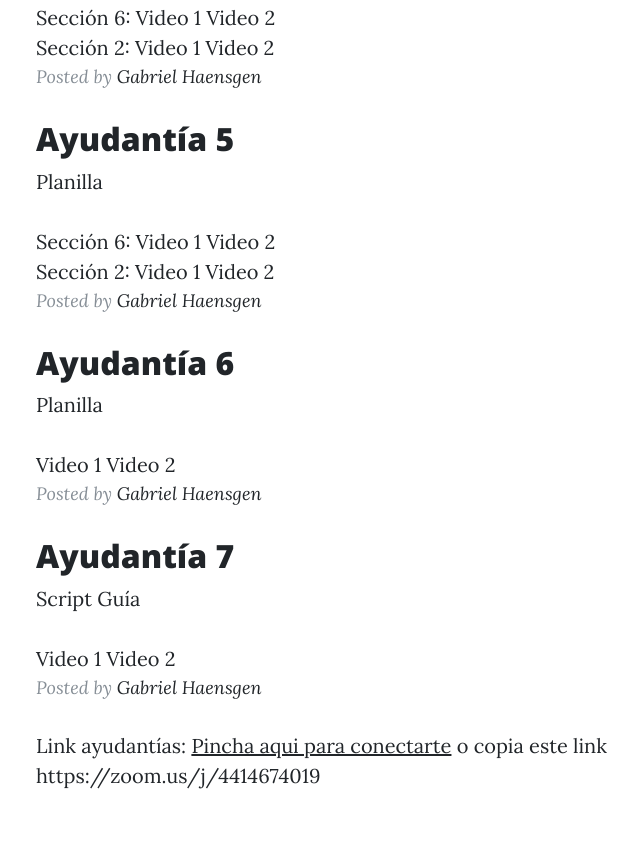
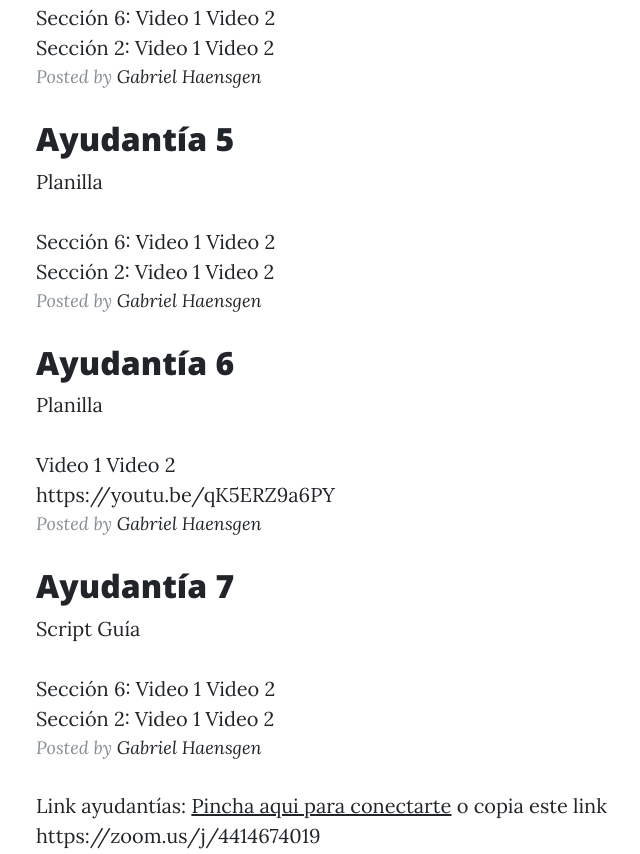
Before and after one commit to Haensgen/programacion, a website: page index.html in a window 1280 px wide. Shown: the part 1112-1966 px from the top of the page, without its empty margins (239-879 px from the left). Drawn offline with nearby package versions, Linux system fonts and the light colour scheme.

Commit message:
Update index.html

```diff
--- a/index.html
+++ b/index.html
@@ -122,7 +122,8 @@
                       </h2>
              <a href='ayudantias/Ejercicio Dashboard.xlsx'>Planilla</a><br><br>
              <a href='https://youtu.be/iF9I3c3-sVk'>Video 1</a>
-             <a href='https://youtu.be/Zn_mg5DmIzU'>Video 2</a><br>
+             <a href='https://youtu.be/Zn_mg5DmIzU'>Video 2</a><br>https://youtu.be/qK5ERZ9a6PY
+
                               <p class="post-meta">Posted by
             <a href="https://haensgen.github.io">Gabriel Haensgen</a>
 
@@ -131,8 +132,13 @@
                       </h2>
              <a href='ayudantias/scriptayudantia7.R'>Script</a>
              <a href='ayudantias/ayudantia7.pdf'>Guía</a><br><br>
+              Sección 6:
              <a href='https://youtu.be/ZQYXBxiUYUM'>Video 1</a>
              <a href='https://youtu.be/wfpPNKcaUqA'>Video 2</a><br>
+             Sección 2:
+             <a href='https://youtu.be/qK5ERZ9a6PY'>Video 1</a>
+             <a href='https://youtu.be/Iod2vFRI6_s'>Video 2</a>
+
                               <p class="post-meta">Posted by
             <a href="https://haensgen.github.io">Gabriel Haensgen</a>
 
```
